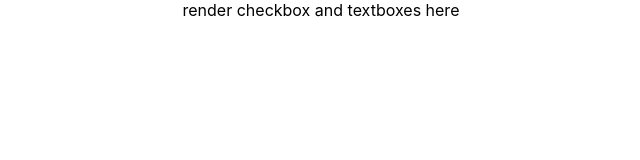
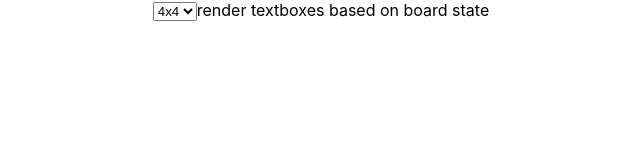
Before and after one commit to timtyrrell/boggle-solver, a React (Create React App) app: page / in a window 1280 px wide. Shown: the top 160 px of the page, without its empty margins (319-959 px from the left). Built offline with nearby package versions, Linux system fonts and the light colour scheme.

Commit message:
Add board type selections

```diff
--- a/src/Board.js
+++ b/src/Board.js
@@ -1,10 +1,29 @@
 import React, { Component } from 'react'
 
 class Board extends Component {
+  constructor(props) {
+    super(props)
+    this.state = {
+      boardType: '4x4',
+    }
+
+    this.handleBoardTypeChange = this.handleBoardTypeChange.bind(this)
+  }
+
+  handleBoardTypeChange = event => {
+    this.setState({ boardType: event.target.value })
+  }
+
   render() {
     return (
       <div className="Board">
-        render checkbox and textboxes here
+        <select value={this.state.boardType} onChange={this.handleBoardTypeChange}>
+          <option value="4x4">4x4</option>
+          <option value="5x5">5x5</option>
+          <option value="6x6">6x6</option>
+        </select>
+
+        render textboxes based on board state
       </div>
     )
   }
```
Also changed, not shown: 1 other file (tests, documents, lock files or other folders).
